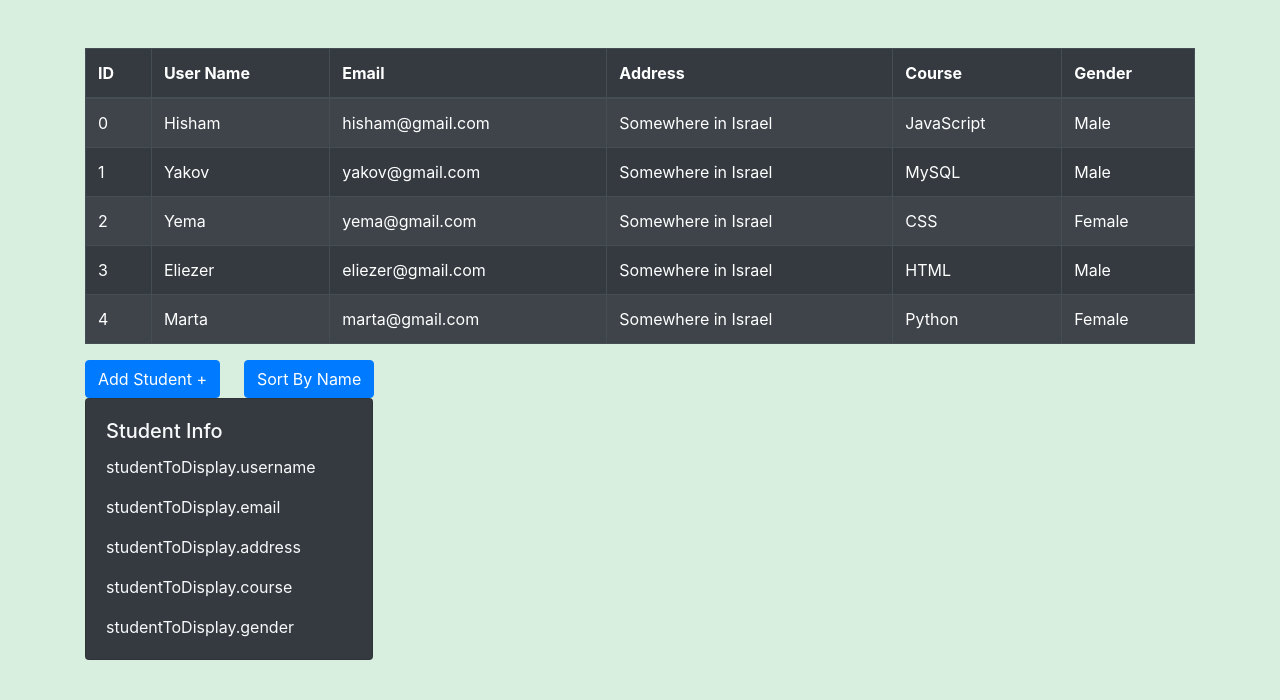
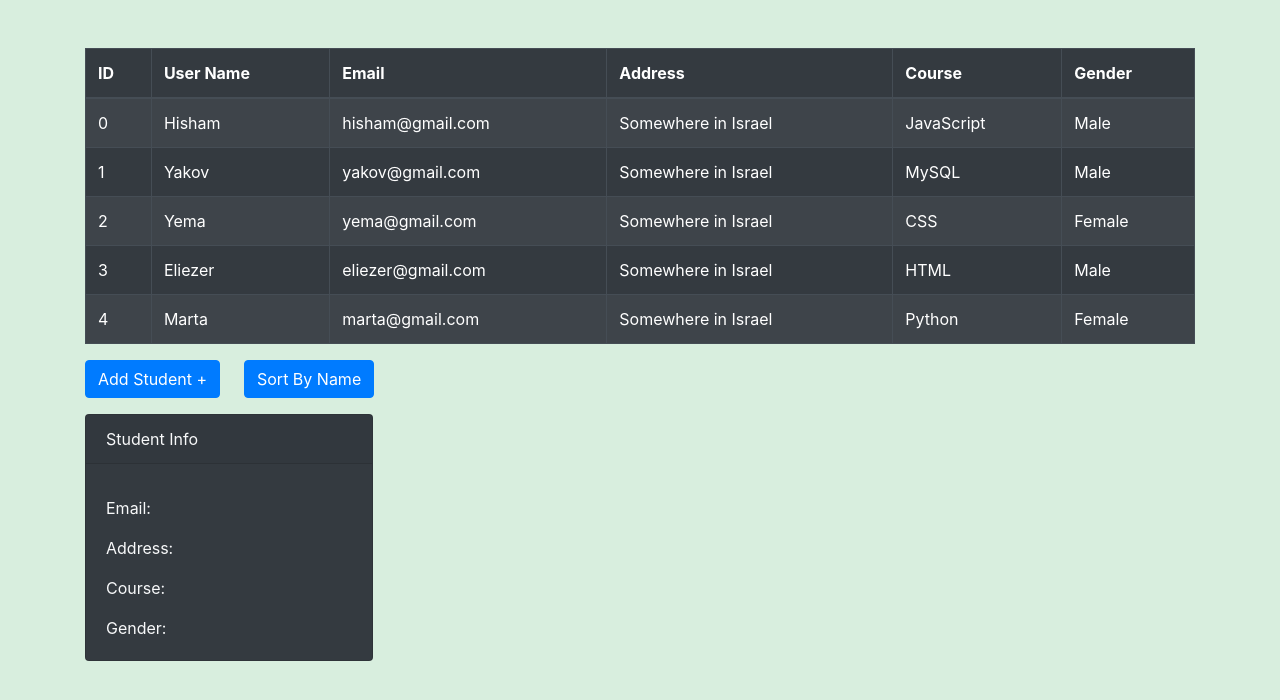
Before and after one commit to MHNashef/react-student-form, a React (Create React App) app: page /student-page in a window 1280 px wide. Both pictures are taken after a click on the element 640 px from the left and 122 px from the top of the page. Shown: the top 700 px of the page. Built offline with nearby package versions, Linux system fonts and the light colour scheme; the HTML template or start-up script is replaced by a standard one.

Commit message:
edited card structure

```diff
--- a/src/components/CardDisplay.jsx
+++ b/src/components/CardDisplay.jsx
@@ -1,19 +1,21 @@
 import React from "react";
 import { Card } from "react-bootstrap";
 
-export default function CardDisplay({ id, students, card }) {
-  const studentToDisplay = students.filter((studentObj) => studentObj.id == id);
+export default function CardDisplay({ id, students }) {
+  const studentToDisplay = students.filter(
+    (studentObj) => studentObj.id === id
+  );
 
   return (
     <>
-      <Card style={{ width: "18rem" }} bg="dark" text="light">
+      <Card style={{ width: "18rem" }} className="mt-3" bg="dark" text="light">
+        <Card.Header>Student Info</Card.Header>
         <Card.Body>
-          <Card.Title>Student Info</Card.Title>
-          <Card.Text>studentToDisplay.username</Card.Text>
-          <Card.Text>studentToDisplay.email</Card.Text>
-          <Card.Text>studentToDisplay.address</Card.Text>
-          <Card.Text>studentToDisplay.course</Card.Text>
-          <Card.Text>studentToDisplay.gender</Card.Text>
+          <Card.Title> {studentToDisplay.username} </Card.Title>
+          <Card.Text>Email: {studentToDisplay.email}</Card.Text>
+          <Card.Text>Address: {studentToDisplay.address}</Card.Text>
+          <Card.Text>Course: {studentToDisplay.course}</Card.Text>
+          <Card.Text>Gender: {studentToDisplay.gender}</Card.Text>
         </Card.Body>
       </Card>
     </>
--- a/src/components/StudentPage.jsx
+++ b/src/components/StudentPage.jsx
@@ -68,7 +68,7 @@ export default function StudentPage() {
         {sortButton}
       </Button>
       {
-          card.show && <CardDisplay id={card.id} students={students} card={card} />
+          card.show && <CardDisplay id={card.id} students={students}/>
       }
       <AddStudentModal show={show} handleClose={handleClose} />
     </Container>
```
